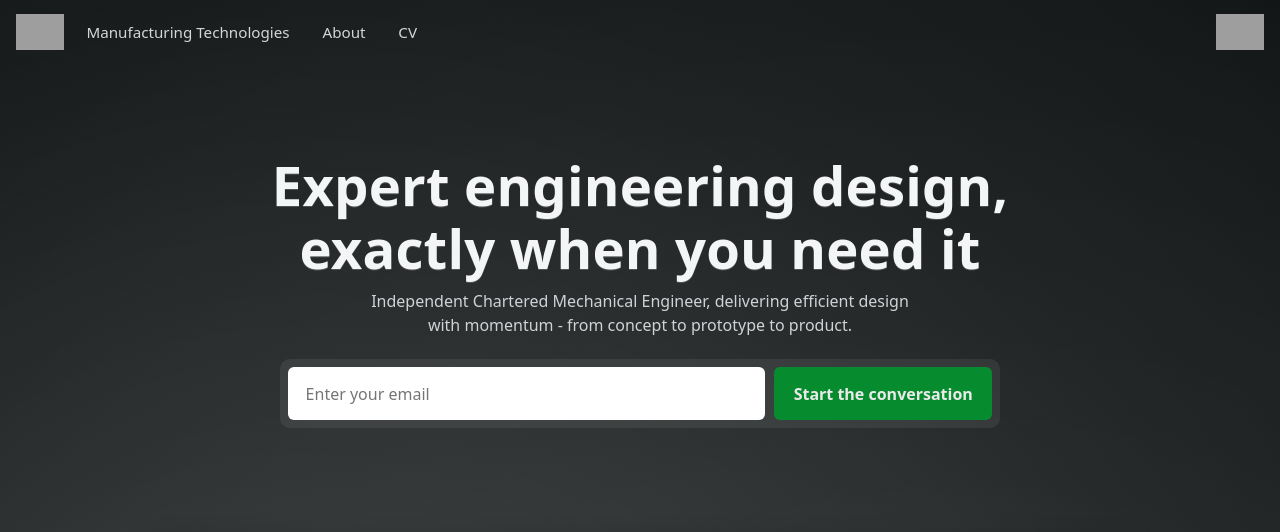
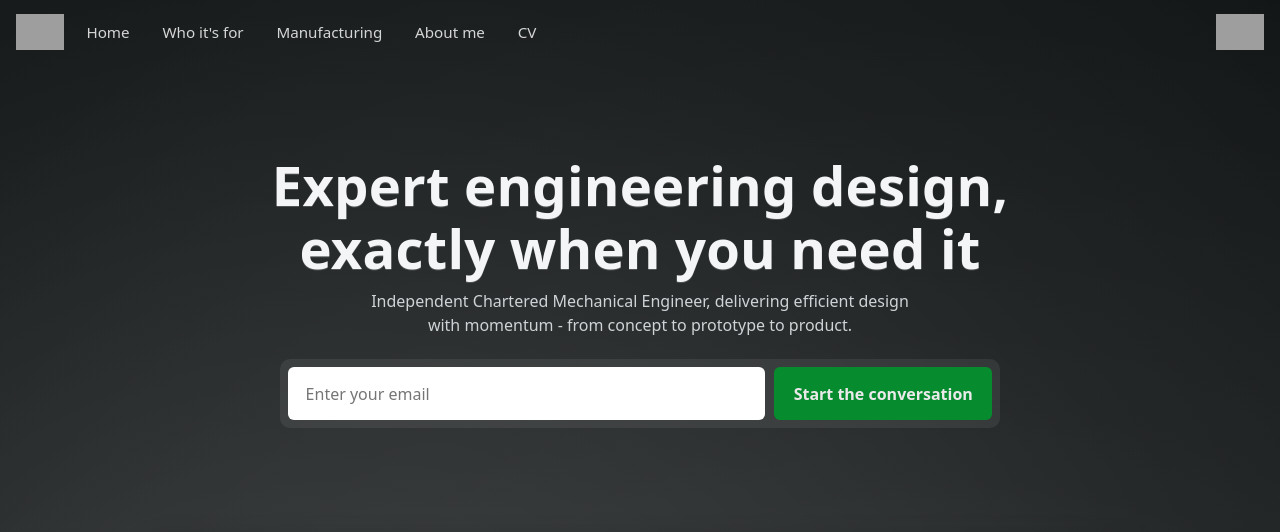
Before and after one commit to JamesAIzzard/jamesaizzard.github.io, a Jekyll site: the page built from index.html, in a window 1280 px wide. Shown: the top 532 px of the page. Built offline with Jekyll 4.4.1, drawn with Linux system fonts in a browser that asks for light colours; some web fonts are replaced; grey boxes are pictures that could not be loaded.

Commit message:
Update navigation links, enhance mobile menu behavior, and improve section styling for better user experience

```diff
--- a/_includes/header.html
+++ b/_includes/header.html
@@ -8,8 +8,10 @@
 
         <nav class="main-nav" aria-label="Primary">
             <ul>
-                <li><a href="#">Manufacturing Technologies</a></li>
-                <li><a href="/about.html">About</a></li>
+                <li><a href="/">Home</a></li>
+                <li><a href="/#where-fits">Who it's for</a></li>
+                <li><a href="/#manufacturing">Manufacturing</a></li>
+                <li><a href="/about.html">About me</a></li>
                 <li><a href="/cv.html">CV</a></li>
             </ul>
         </nav>
--- a/assets/css/pill_switcher.css
+++ b/assets/css/pill_switcher.css
@@ -1,6 +1,8 @@
 .pill-switcher-container {
   position: relative;
   z-index: 0; /* sit under the where-fits panel */
+  /* Offset sticky header when anchored */
+  scroll-margin-top: 80px;
   margin-top: 0; /* no overlap with previous section */
   /* Tighten top space, add a bit more bottom padding */
   padding: 0.75rem 0 1.75rem;
--- a/assets/css/style.css
+++ b/assets/css/style.css
@@ -23,6 +23,9 @@
   --blueprint-grid: rgba(255, 255, 255, 0.10);
   --blueprint-grid-strong: rgba(255, 255, 255, 0.16);
 }
+
+/* Smooth scrolling for in-page anchors */
+html { scroll-behavior: smooth; }
 
 html,
 body {
--- a/assets/css/where_fits.css
+++ b/assets/css/where_fits.css
@@ -2,6 +2,8 @@
 #where-fits {
   position: relative;
   z-index: 1; /* sits above hero, below next section */
+  /* Offset sticky header when anchored */
+  scroll-margin-top: 80px;
   margin-top: -56px; /* gently overlap the previous section */
   padding: clamp(1.25rem, 4vw, 2rem) 0 clamp(1.5rem, 5vw, 2.25rem);
   background: var(--bg-2, rgba(255, 255, 255, 0.02));
--- a/assets/js/header.js
+++ b/assets/js/header.js
@@ -124,6 +124,16 @@
       isOpen ? closeMenu() : openMenu();
     });
 
+    // Close the mobile menu after selecting a nav item
+    nav.addEventListener('click', (e) => {
+      const item = e.target && (e.target.closest('a') || e.target.closest('button'));
+      if (!item) return;
+      // Only relevant if menu is open (i.e., mobile state)
+      if (nav.classList.contains('open')) {
+        closeMenu();
+      }
+    });
+
     // Close the menu if we grow beyond the breakpoint
     function onResize() {
       const w = window.innerWidth || document.documentElement.clientWidth || 0;
--- a/index.html
+++ b/index.html
@@ -26,7 +26,7 @@ description: Mechanical design, analysis, and rapid productisation with clear co
 
 {% include where_fits.html %}
 
-<section class="pill-switcher-container blueprint-grid">
+<section id="manufacturing" class="pill-switcher-container blueprint-grid">
     <div class="container">
         <h2>Core Manufacturing Technologies</h2>
         <div class="pill-buttons"></div>
```
